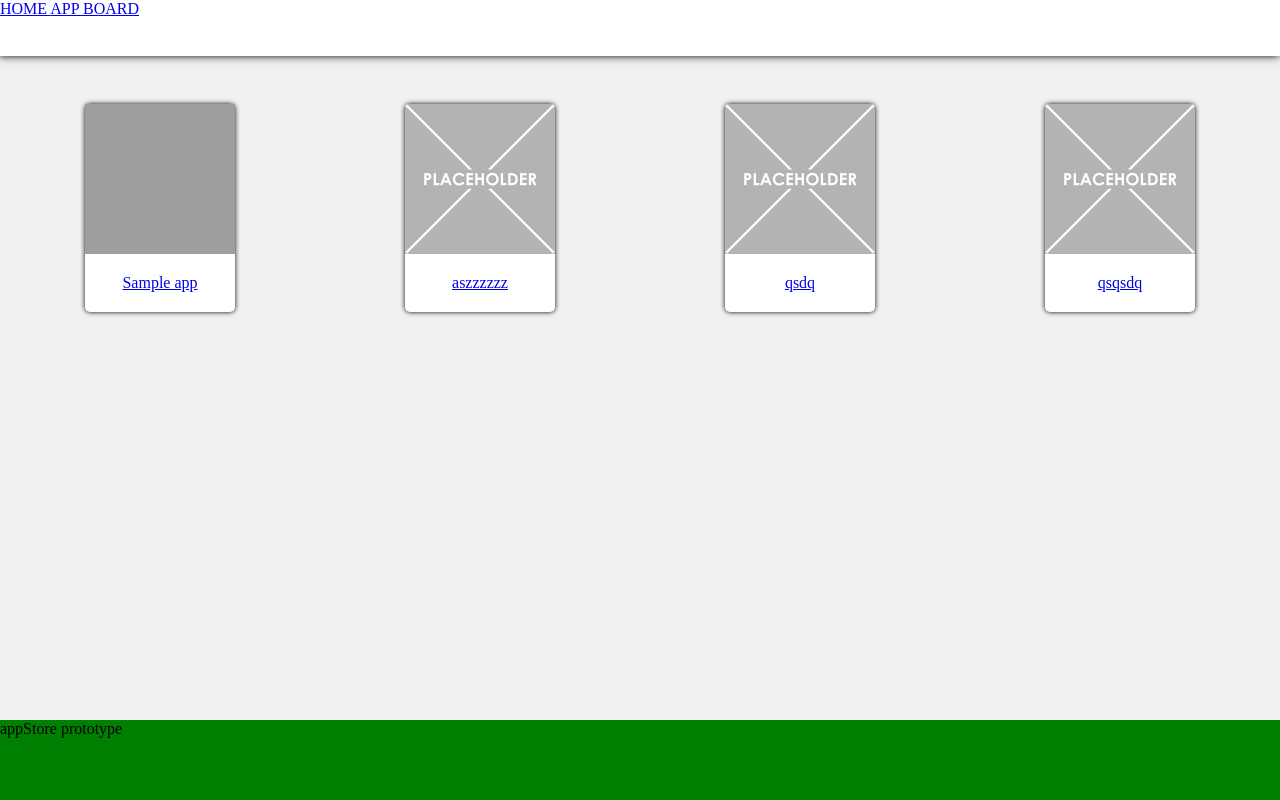
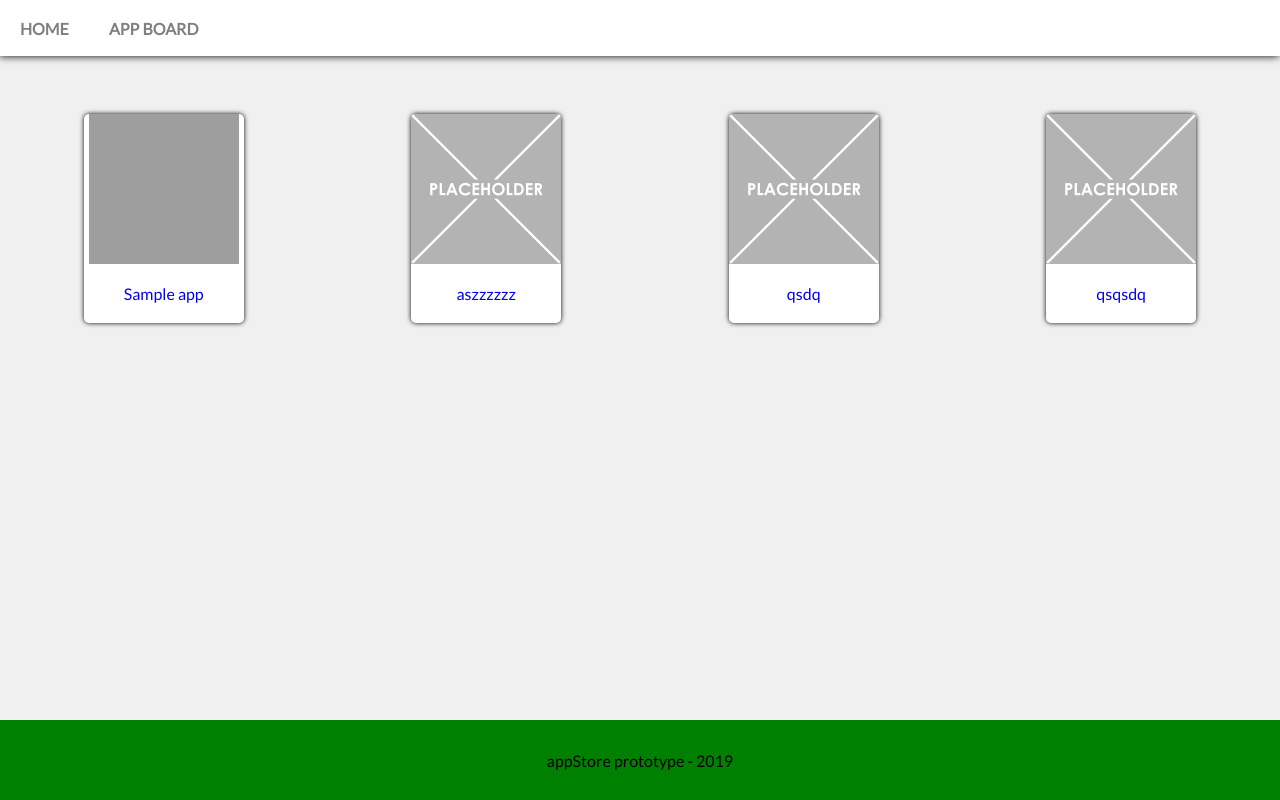
Before and after one commit to MartinClaudel/appStore, a PHP site: page / in a window 1280 px wide. Run offline with PHP 8.4, Linux system fonts and the light colour scheme; data comes from the database, SQL or seed files in the repository; grey boxes are pictures that could not be loaded.

Commit message:
img and fonts management

```diff
--- a/css/style.css
+++ b/css/style.css
@@ -17,10 +17,14 @@ body{
     display: flex;
     flex-direction: column;
     background-color: rgb(240,240,240);
+    font-family: 'Lato', sans-serif;
 }
 
 header{
     position:fixed;
+    display: flex;
+    align-items: center;
+    justify-content: flex-start;
     top:0;
     height:7vh;
     width:100%;
@@ -28,7 +32,21 @@ header{
     box-shadow: -1px 0px 8px 0px black;
     z-index: 9001;
     align-self:flex-end;
+
 }
+
+header a{
+    padding: 0px 20px;
+    text-decoration: none;
+    font-weight: bold;
+    color:grey;
+    transition: all 0.3s;
+}
+
+header a:hover{
+    padding: 0px 20px;
+}
+
 
 main{
     min-height: 83vh;
@@ -37,6 +55,9 @@ main{
 footer{
     height:10vh;
     background-color:green;
+    display:flex;
+    justify-content: space-around;
+    align-items:center;
 }
 
 
@@ -75,23 +96,53 @@ footer{
     padding:30px;
 }
 
+.app_list>a{
+    display:block;
+    position:relative;
+    background-color: white;
+    margin: 10px 0px;
+    border-radius:8px;
+    justify-content: center;
+    text-decoration: none;
+}
+.app_list .app{
+    display:flex;
+    flex-direction: row;
+    align-items: center;
+    justify-content:flex-start;
+}
+
+.app_list>a span{
+    display:block;
+    margin: 0px 40px;
+}
+
+.app_list>a span:nth-child(3){
+    position: absolute;
+    left:70%;
+}
+
+.app_list>a span:nth-child(4){
+
+    position: absolute;
+    left:50%;
+}
 
 
-
-
-.app_list>a{
-    display:block;
-}
-
 .app_list.board{
-    background: #EFEFEF;
+    background-color: rgb(200,200,200);
+    max-height: 70vh;
+    overflow :scroll;
+    margin:20px;
+    border-radius: 5px;
 }
 
 app_edit{
 }
 
-#adminboard .app{
-
+#adminboard img{
+    width:100px;
+    height:100px;
 }
 
 
@@ -120,13 +171,6 @@ app_edit{
     border-color:#1e7f34;
     background-color:#1e7f34;
 }
-
-
-
-
-
-
-
 
 
 
--- a/misc/util.php
+++ b/misc/util.php
@@ -20,4 +20,8 @@ class Util{
         return $path.$DS. join($DS, $arr);
     }
 
+    public static function build_relative_path($arr){
+        $DS=DIRECTORY_SEPARATOR;
+        return join($DS, $arr);
+    }
 }
--- a/view/app/template-parts/detail.php
+++ b/view/app/template-parts/detail.php
@@ -1,5 +1,5 @@
 <div id="app_detail">
-    <img class="app_thumbnail" src="<?php $img_link = (is_null($app->get('image_link')) ? "img" . DIRECTORY_SEPARATOR . "placeholder.png" : $app->get('image_link'));echo $img_link;?>" width="50px" height="50px">
+    <img class="app_thumbnail" src="<?php $img_link = (is_null($app->get('image_link')) ? Util::build_relative_path(array('ressources','img','placeholder.png')) : $app->get('image_link'));echo $img_link;?>" width="50px" height="50px">
     <div class="app_summary">
         <span><?php echo $app->get("name") ?></span>
         <span><?php echo $app->get("OS") ?></span>
--- a/view/app/template-parts/list.php
+++ b/view/app/template-parts/list.php
@@ -1,8 +1,13 @@
 <?php foreach($arr as $app){
-                $img_link=(is_null($app->get('image_link')) ? "img".DIRECTORY_SEPARATOR."placeholder.png": $app->get('image_link'));
+                $img_link=(is_null($app->get('image_link')) ? Util::build_relative_path(array('ressources','img','placeholder.png')): $app->get('image_link'));
 		echo '<a href="/app/'.$app->get('ID').'" class="app_link">'
                         . '<div class="app"><img src="'.$img_link.'" >'
-                        .'<span>'.$app->get('name').'</span>'
-                        . '</div></a>';
+                        .'<span>'.$app->get('name').'</span>';
+
+                if(isset($_GET['action']) && $_GET['action']=='board')
+                    echo '<span>'.$app->get('pckg').'</span>'
+                        . '<span>'.$app->get('ver').'</span>';
+
+                echo '</div></a>';
             }
             ?>
--- a/view/view.php
+++ b/view/view.php
@@ -5,6 +5,7 @@
         <meta charset="UTF-8">
         <meta name="viewport" content="width=device-width, initial-scale=1">
         <link rel="stylesheet" type="text/css" href="css<?php echo DIRECTORY_SEPARATOR ?>style.css">
+        <link href="https://fonts.googleapis.com/css?family=Lato" rel="stylesheet">
         <title><?php echo $pagetitle ?></title>
     </head>
     <body>
@@ -19,7 +20,7 @@
             <script type="text/javascript" src="js<?php echo DIRECTORY_SEPARATOR ?>functions.js"></script>
             <script type="text/javascript" src="js<?php $action = (isset($_GET['action']) && !is_null($_GET['action'])) ? $_GET['action'] : 'store';
             echo DIRECTORY_SEPARATOR . $action ?>.js"></script>
-            appStore prototype
+            <span>appStore prototype - 2019</span>
         </footer>
     </body>
 </html>
```
Also changed, not shown: nbproject/private/private.xml (+8 -5 lines), ressources/fonts/Lato-Black.ttf (added), ressources/fonts/Lato-Light.ttf (added), ressources/img/icon/baseline_delete_black_18dp.png (added), ressources/img/icon/baseline_edit_black_18dp.png (added), ressources/img/icon/baseline_shopping_cart_black_18dp.png (added), ressources/img/placeholder.png (added).
